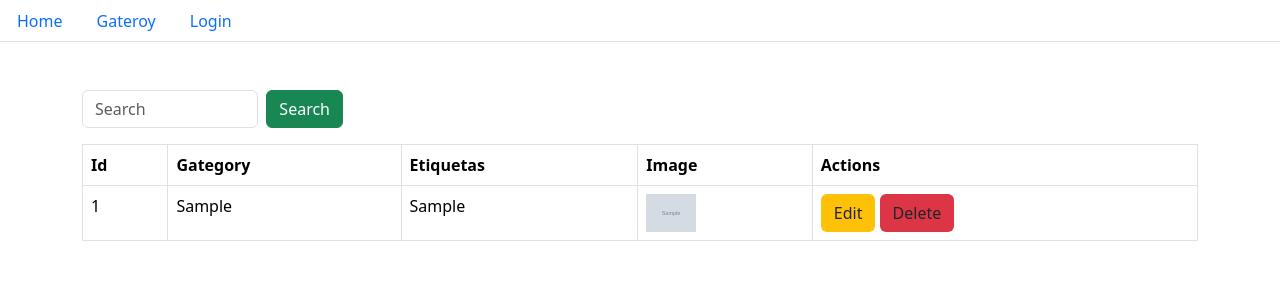
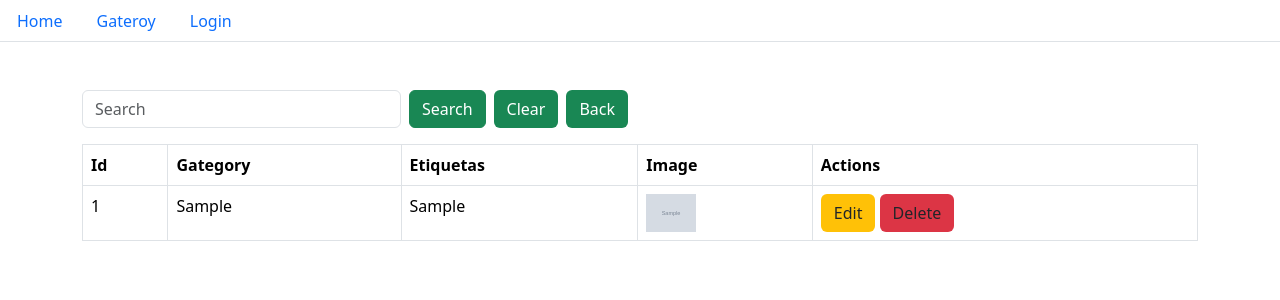
Before and after one commit to bryanby2002/spring-gallery, a Spring Boot app: page /control in a window 1280 px wide. Shown: the top 300 px of the page. Run offline with Spring Boot 4, Linux system fonts and the light colour scheme; tables that the repository leaves empty hold one stand-in row (values such as "Sample post"); grey boxes marked "Sample" are stand-in pictures.

Commit message:
final-v1

```diff
--- a/src/main/java/com/app/waifus/controller/UserController.java
+++ b/src/main/java/com/app/waifus/controller/UserController.java
@@ -34,7 +34,7 @@ public class UserController {
     User user = this.userRepo.ValidarUsuario(username, password);
     if (user != null) {
       redirect.addFlashAttribute("alert", "Welcome " + username);
-      return "options";
+      return "redirect:/options";
     } else {
       model.addAttribute("error", "Username and password invalid");
       return "login";
--- a/src/main/resources/templates/control.html
+++ b/src/main/resources/templates/control.html
@@ -26,11 +26,13 @@
   <!--form search-->
   <div class="container mt-5">
     <div class="row">
-      <div class="col col-md-3">
+      <div class="col col-md-6">
         <form th:action="@{/control}">
           <div class="mb-3 d-flex gap-2">
             <input class="form-control " type="text" name="palabra" placeholder="Search" th:value="${palabra}">
             <input class="btn btn-success" type="submit" value="Search">
+            <a th:href="@{/control}" class="btn bg-success text-white"> Clear</a>
+            <a th:href="@{/options}" class="btn bg-success text-white "> Back</a>
           </div>
         </form>
       </div>
--- a/src/main/resources/templates/new.html
+++ b/src/main/resources/templates/new.html
@@ -52,6 +52,7 @@
             </select>
           </div>
           <input class="btn btn-success" type="submit" value="Save">
+          <a th:href="@{/options}" class="btn bg-success text-white"> Back</a>
         </form>
       </div>
     </div>
```
Also changed, not shown: 1 other file.
